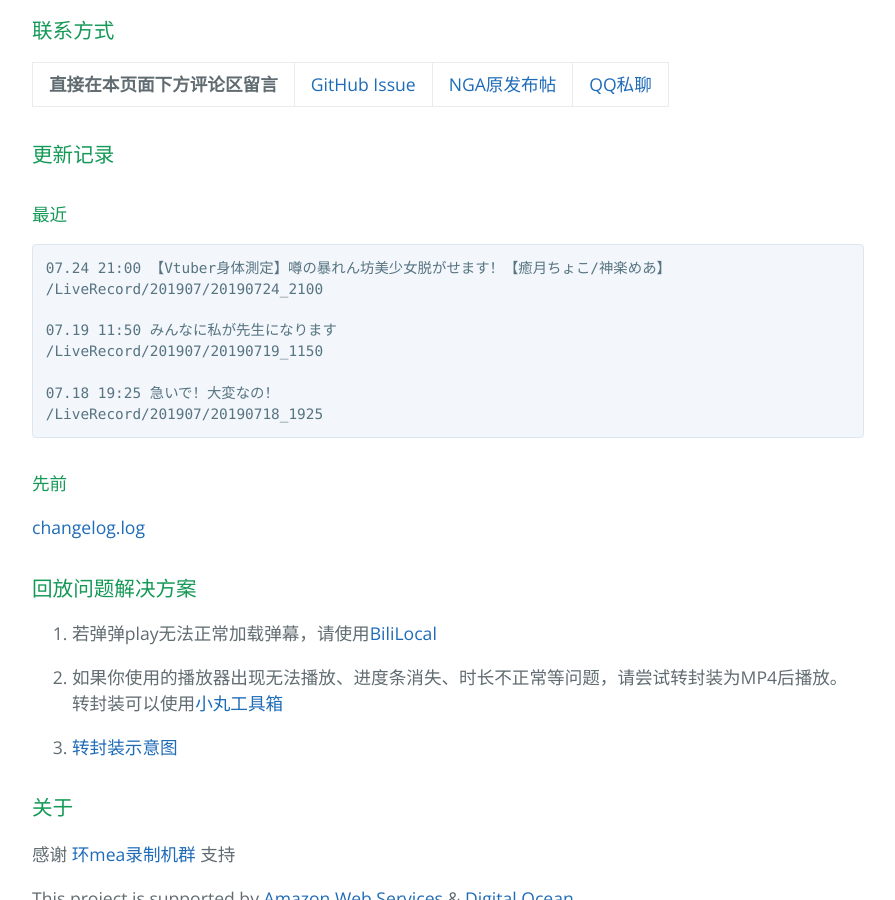
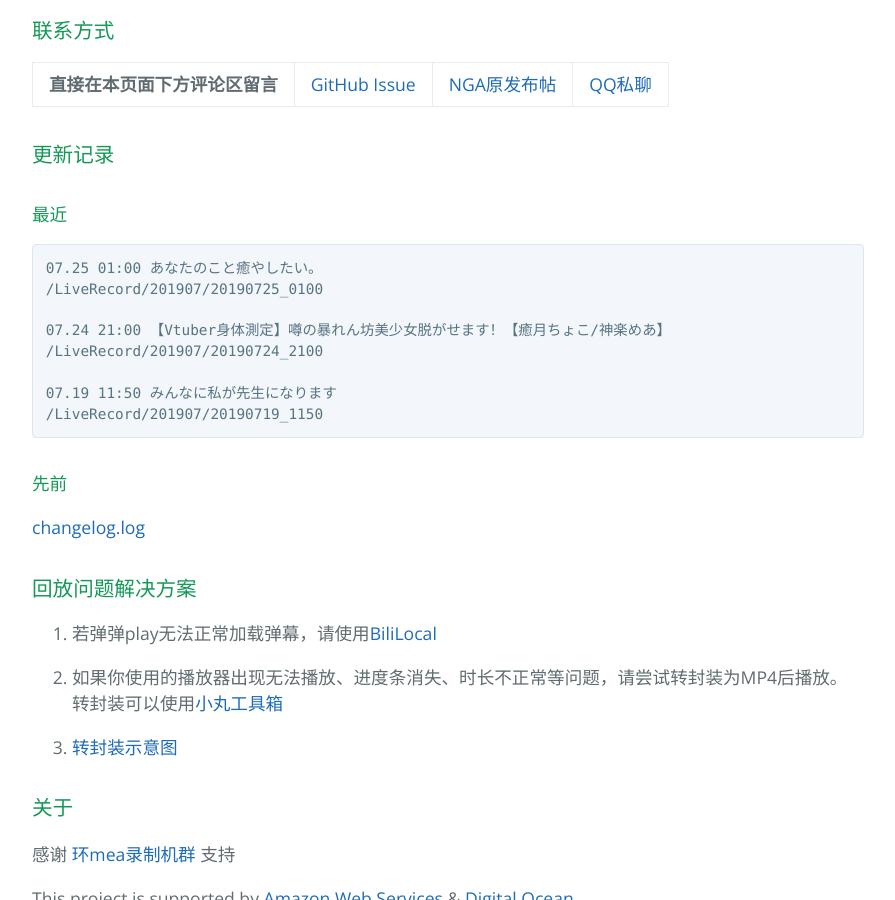
Before and after one commit to kaguramea-record/kaguramea-record.github.io, a Jekyll site: the page built from index.md, in a window 1280 px wide and 900 px high, scrolled down 1214 px. Shown: the whole window, without its empty margins (192-1087 px from the left). Built offline with Jekyll 4.4.1, drawn with Linux system fonts in a browser that asks for light colours; comment, search, counter and statistics services are not loaded.

Commit message:
Update 190725

````diff
--- a/index.md
+++ b/index.md
@@ -39,14 +39,14 @@ layout: default
 #### 最近
 
 ```
+07.25 01:00 あなたのこと癒やしたい。
+/LiveRecord/201907/20190725_0100
+
 07.24 21:00 【Vtuber身体測定】噂の暴れん坊美少女脱がせます！【癒月ちょこ/神楽めあ】
 /LiveRecord/201907/20190724_2100
 
 07.19 11:50 みんなに私が先生になります
 /LiveRecord/201907/20190719_1150
-
-07.18 19:25 急いで！大変なの！
-/LiveRecord/201907/20190718_1925
 ```
 
 #### 先前
````
Also changed, not shown: 1 other file.
